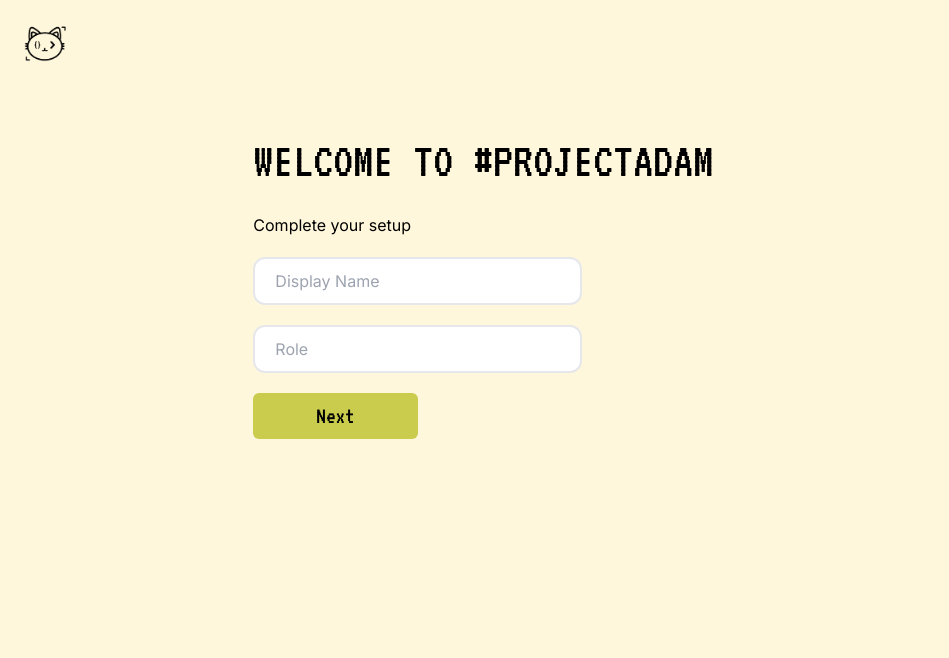
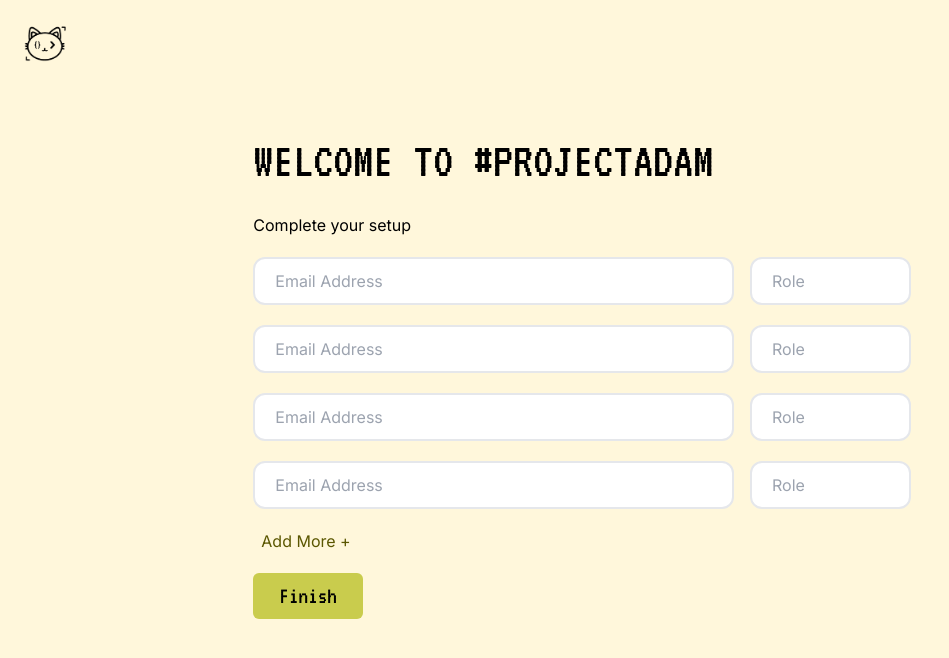
Before and after one commit to stephonfraser/projectadam, a Next.js app: page /setup in a window 1280 px wide. Shown: the top 658 px of the page, without its empty margins (0-949 px from the left). Built offline with nearby package versions, Linux system fonts and the light colour scheme.

Commit message:
Completed setup page design and btn functions

```diff
--- a/app/setup/page.tsx
+++ b/app/setup/page.tsx
@@ -4,30 +4,65 @@ import SignButton from '../components/buttons/SignButton'
 import { useState } from 'react'
 
 const page = () => {
-  const [pageLocation, setPageLocation] = useState(0);
+  const [pageLocation, setPageLocation] = useState(2);
+  const [subheading, setSubheading] = useState("Complete your setup");
+
+  const handleButtonClick = (pageNumber: number, pageSubHeading: string) => {
+    setPageLocation(pageNumber);
+    setSubheading(pageSubHeading);
+  }
+
   return (
     <main className='flex'>
         <div className="signin-body flex flex-row w-full">
         <div className='left-container p-10 w-1/6'>
         </div>
         <div className='right-container p-10 w-5/6 flex flex-col'>
-          { pageLocation == 0 &&
-            <>
-              <div className="container-details mt-auto mb-auto flex flex-col">
-                <div className="vt323-regular text-[50px] uppercase leading-tight">Welcome to #PROJECTADAM</div>
-                <div className="subheading mt-5">Complete your setup</div>
-                <form className="w-1/3">
-                  {/* <div className='flex space-x-4'>
-                    <input type="text" className="emailaddress px-[20px] py-[10px] w-1/2 rounded-xl border border-2 mt-5 hover:border-[#9D9703]" placeholder="First Name"/>
-                    <input type="text" className="emailaddress px-[20px] py-[10px] w-1/2 rounded-xl border border-2 mt-5 hover:border-[#9D9703]" placeholder="Last Name"/>
-                  </div> */}
-                  <input type="text" className="displayName px-[20px] py-[10px] w-full rounded-xl border border-2 mt-5 hover:border-[#9D9703] focus:outline-none focus:border-[#9D9703]" placeholder="Display Name" alt="Display Name"/>
-                  <input type="text" className="role px-[20px] py-[10px] w-full rounded-xl border border-2 mt-5 hover:border-[#9D9703] focus:outline-none focus:border-[#9D9703]" placeholder="Role" alt="Role"/>
+          <div className="container-details mt-auto mb-auto flex flex-col">
+            <div className="vt323-regular text-[50px] uppercase leading-tight">Welcome to #PROJECTADAM</div>
+            <div className="subheading mt-5">{subheading}</div>
+                <form className="w-2/3 flex flex-col">
+                { pageLocation == 0 &&
+                  <>
+                    <input type="text" className="displayName px-[20px] py-[10px] w-1/2 rounded-xl border border-2 mt-5 hover:border-[#9D9703] focus:outline-none focus:border-[#9D9703]" placeholder="Display Name" alt="Display Name"/>
+                    <input type="text" className="role px-[20px] py-[10px] w-1/2 rounded-xl border border-2 mt-5 hover:border-[#9D9703] focus:outline-none focus:border-[#9D9703]" placeholder="Role" alt="Role"/>
+                    <button className='vt323-regular px-[20px] py-[5px] bg-[#C9CC4D] rounded-md mt-5 text-[24px] w-1/6 hover:bg-[#a1a24f] hover:duration-100	' type='button' onClick={() => {handleButtonClick(1, "Setup your business and/or shop")}}>Next</button>
+                  </>
+                }
+                { pageLocation == 1 &&
+                  <>
+                      <input type="text" className="businessName px-[20px] py-[10px] w-1/2 rounded-xl border border-2 mt-5 hover:border-[#9D9703] focus:outline-none focus:border-[#9D9703]" placeholder="Business Name" alt="Business Name"/>
+                      <input type="text" className="businessDomain px-[20px] py-[10px] w-1/2 rounded-xl border border-2 mt-5 hover:border-[#9D9703] focus:outline-none focus:border-[#9D9703]" placeholder="Domain Name" alt="Domain Name"/>
+                      <input type="text" className="businessAddress px-[20px] py-[10px] w-1/2 rounded-xl border border-2 mt-5 hover:border-[#9D9703] focus:outline-none focus:border-[#9D9703]" placeholder="Business Address" alt="Business Address"/>
+                      <input type="text" className="businessName px-[20px] py-[10px] w-1/2 rounded-xl border border-2 mt-5 hover:border-[#9D9703] focus:outline-none focus:border-[#9D9703]" placeholder="Business Phone Number" alt="Business Phone Number"/>
+                      <input type="text" className="noemployees px-[20px] py-[10px] w-1/2 rounded-xl border border-2 mt-5 hover:border-[#9D9703] focus:outline-none focus:border-[#9D9703]" placeholder="No. of Employees" alt="Number of Employees"/>
+                      <button className='vt323-regular px-[20px] py-[5px] bg-[#C9CC4D] rounded-md mt-5 text-[24px] w-1/6 hover:bg-[#a1a24f] hover:duration-100	' type='button' onClick={() => {handleButtonClick(2, "Invite your team")}}>Next</button>
+                  </>
+                }
+                { pageLocation == 2 &&
+                  <>
+                      <div className='flex space-x-4'>
+                        <input type="text" className="inviteeEmail px-[20px] py-[10px] w-3/4 rounded-xl border border-2 mt-5 hover:border-[#9D9703] focus:outline-none focus:border-[#9D9703]" placeholder="Email Address" alt="Email Addres"/>
+                        <input type="text" className="inviteeRole px-[20px] py-[10px] w-1/4 rounded-xl border border-2 mt-5 hover:border-[#9D9703] focus:outline-none focus:border-[#9D9703]" placeholder="Role" alt="Role"/>
+                      </div>
+                      <div className='flex space-x-4'>
+                        <input type="text" className="inviteeEmail px-[20px] py-[10px] w-3/4 rounded-xl border border-2 mt-5 hover:border-[#9D9703] focus:outline-none focus:border-[#9D9703]" placeholder="Email Address" alt="Email Addres"/>
+                        <input type="text" className="inviteeRole px-[20px] py-[10px] w-1/4 rounded-xl border border-2 mt-5 hover:border-[#9D9703] focus:outline-none focus:border-[#9D9703]" placeholder="Role" alt="Role"/>
+                      </div>
+                      <div className='flex space-x-4'>
+                        <input type="text" className="inviteeEmail px-[20px] py-[10px] w-3/4 rounded-xl border border-2 mt-5 hover:border-[#9D9703] focus:outline-none focus:border-[#9D9703]" placeholder="Email Address" alt="Email Addres"/>
+                        <input type="text" className="inviteeRole px-[20px] py-[10px] w-1/4 rounded-xl border border-2 mt-5 hover:border-[#9D9703] focus:outline-none focus:border-[#9D9703]" placeholder="Role" alt="Role"/>
+                      </div>
+                      <div className='flex space-x-4'>
+                        <input type="text" className="inviteeEmail px-[20px] py-[10px] w-3/4 rounded-xl border border-2 mt-5 hover:border-[#9D9703] focus:outline-none focus:border-[#9D9703]" placeholder="Email Address" alt="Email Addres"/>
+                        <input type="text" className="inviteeRole px-[20px] py-[10px] w-1/4 rounded-xl border border-2 mt-5 hover:border-[#9D9703] focus:outline-none focus:border-[#9D9703]" placeholder="Role" alt="Role"/>
+                      </div>
+                      <div className='text-[#5B5701] mt-5 ml-2 hover:cursor-pointer'>Add More +</div>
+                      <button className='vt323-regular px-[20px] py-[5px] bg-[#C9CC4D] rounded-md mt-5 text-[24px] w-1/6 hover:bg-[#a1a24f] hover:duration-100	' type='button'>Finish</button>
+                  </>
+                }
                 </form>
-                <SignButton buttonText='Next'/>
-              </div>
-            </>
-          }
+          </div>
         </div>
       </div>
         {/* <div className="heading uppercase vt323-regular">Welcome to #PROJECTADAM</div> */}
```
